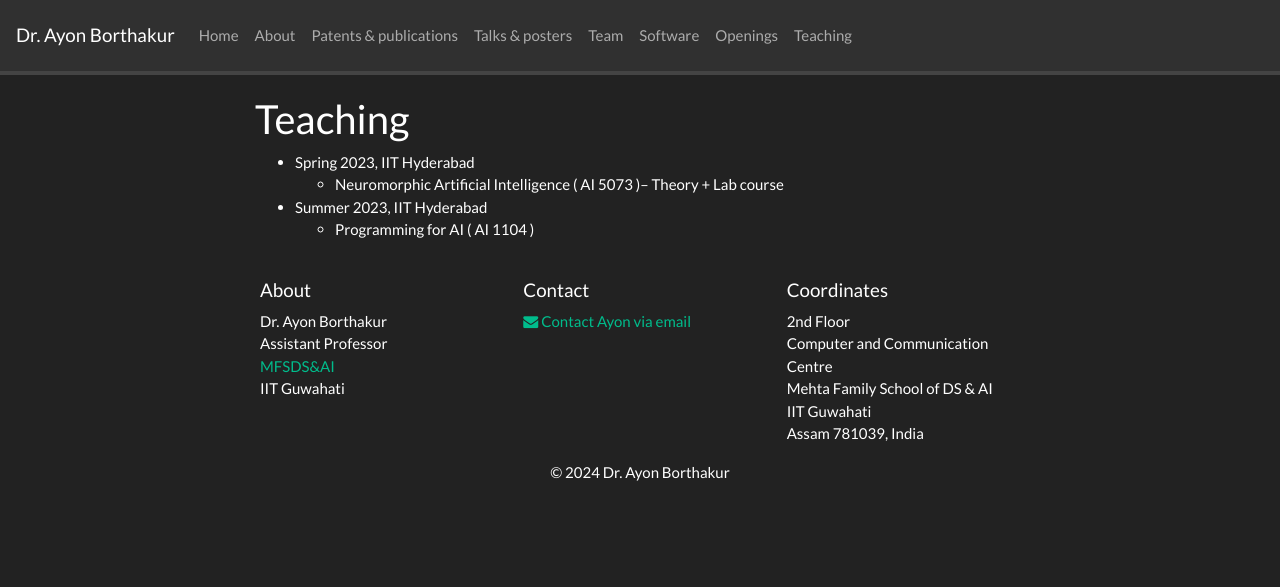
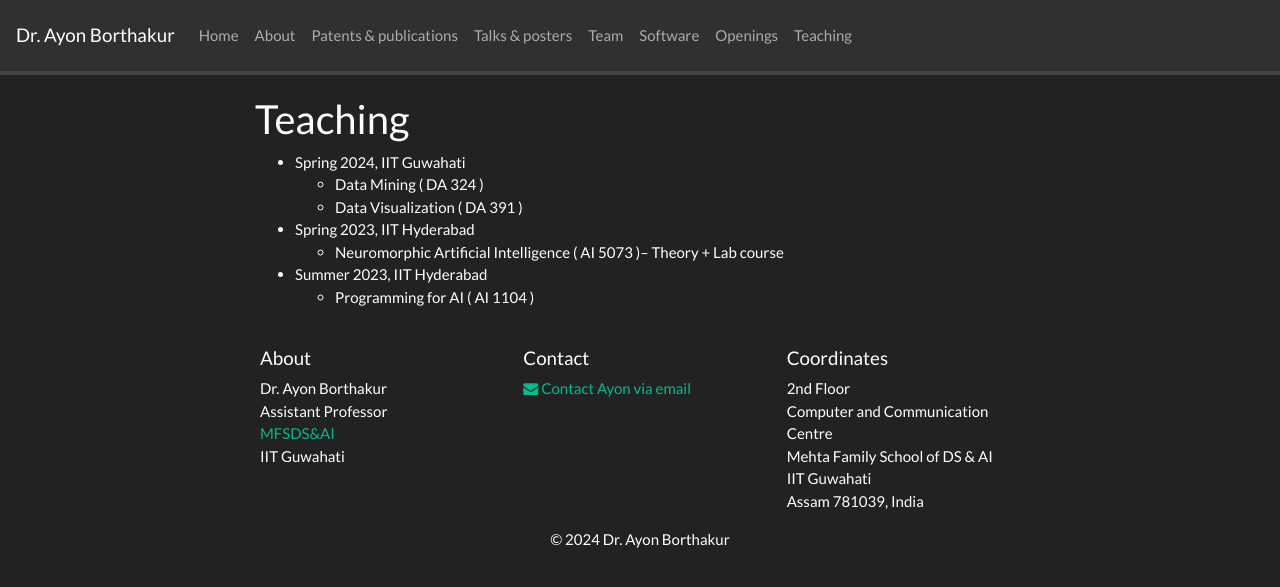
Before and after one commit to BorthakurAyon/borthakurayon.github.io, a Jekyll site: the page built from _pages/teaching.md, in a window 1280 px wide. Shown: the top 587 px of the page. Built offline with Jekyll 4.4.1, drawn with Linux system fonts in a browser that asks for light colours; nearby versions of some CDN libraries; a style sheet for code colours, icons or effects is not loaded.

Commit message:
Update teaching.md

```diff
--- a/_pages/teaching.md
+++ b/_pages/teaching.md
@@ -6,6 +6,9 @@ permalink: /teaching/
 ---
 
 ## Teaching
+* Spring 2024, IIT Guwahati
+    * Data Mining ( DA 324 )
+    * Data Visualization ( DA 391 )
 * Spring 2023, IIT Hyderabad
     * Neuromorphic Artificial Intelligence ( AI 5073 )-- Theory + Lab course
 
```
